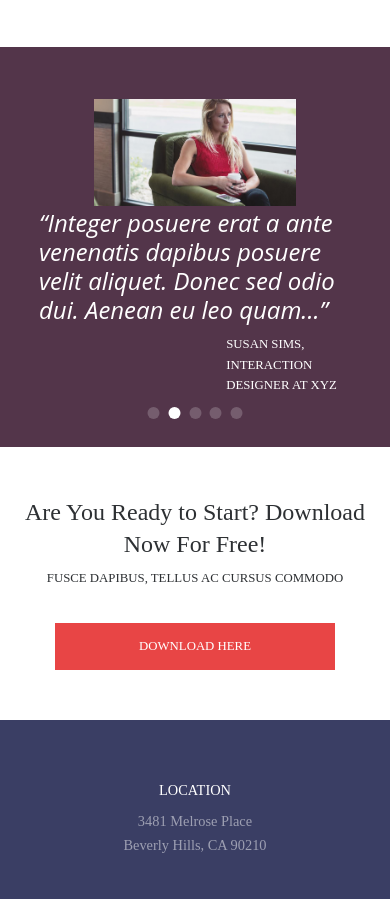
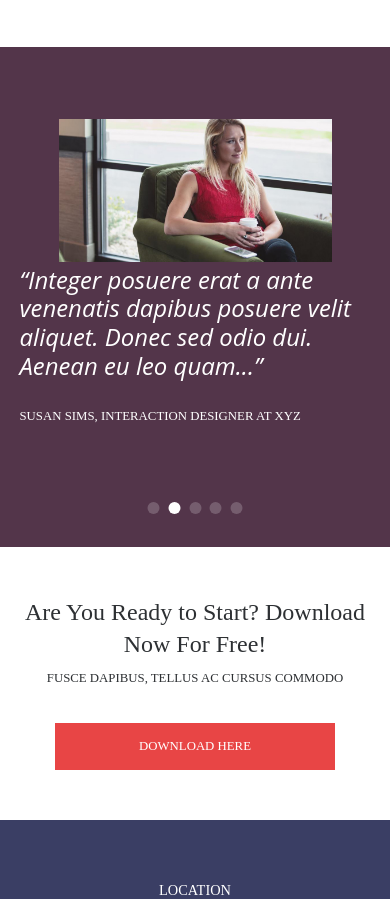
Before and after one commit to Tatsiana-Vaitovich/ActiveBox, a plain HTML site: page activebox.html in a window 390 px wide. Shown: the part 7291-8190 px from the top of the page. Drawn offline with Linux system fonts and the light colour scheme; a web font is replaced by a local one.

Commit message:
deleted position:absolute for .slider__controls max-width:960px

```diff
--- a/css/activeBox.css
+++ b/css/activeBox.css
@@ -58,6 +58,7 @@
 
 .overall {  /*body*/
   width: 100%;
+  min-width: 320px;
   font-size: 100%;  /*16px*/
   font-family: "Open Sans", "Myriad pro", Helvetica, Arial, sans-serif;
   background-color: #ffffff;
@@ -755,7 +756,7 @@ opacity: 1;
   }
 
   .clients {
-    height: 400px;
+    height: 500px;
   }
 
   .slider__controls {
@@ -777,35 +778,51 @@ opacity: 1;
 @media screen and (max-width: 960px) {
 /*слайдшоу в 1 колонку*/
 
+  .clients {
+    height: 500px;
+  }
+
+  .slider {
+    position: relative;
+    height: inherit;
+  }
+
+  .slides {
+    height: 450px;
+  }
+
   .slide {
+    position: absolute;
+    display: flex;
     flex-direction: column;
     justify-content: center;
-  }
-
-  .slide__photo,
-  .slide__text {
-    width: 80%;
-    padding: 0;
+    height: 450px;
   }
 
   .slide__photo {
+    width: 100%;
     text-align: center;
   }
 
-  .slide__photo img {
-    max-width: 65%;
+  .slide__text {
+    width: 100%;
+    height: auto;
   }
 
-  .slide__text--p {
-    width: 40%;
-    margin-top: 10px;
-    margin-left: 60%;
+  .slide__photo img {
+    max-width: 70%;
+  }
+
+  .slide__text {
+    padding: 0 5%;
+    text-align: left;
   }
 
   .slider__controls {
-    top: 90%;
+    position: relative;
+    top: 0;
     left: 50%;
-    transform: translatex(-50%);
+    transform: translate(-50%, 50%);
   }
 
 /*.work, .feature, .team в 2 колонки*/
```
Lines whose indentation alone changed are shown as unchanged.
